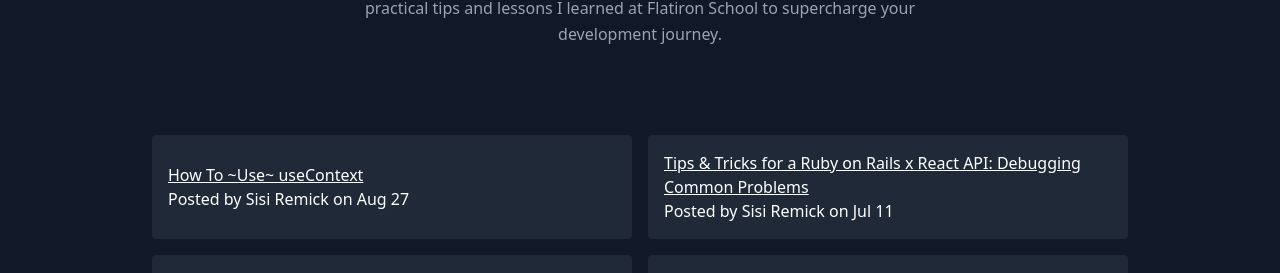
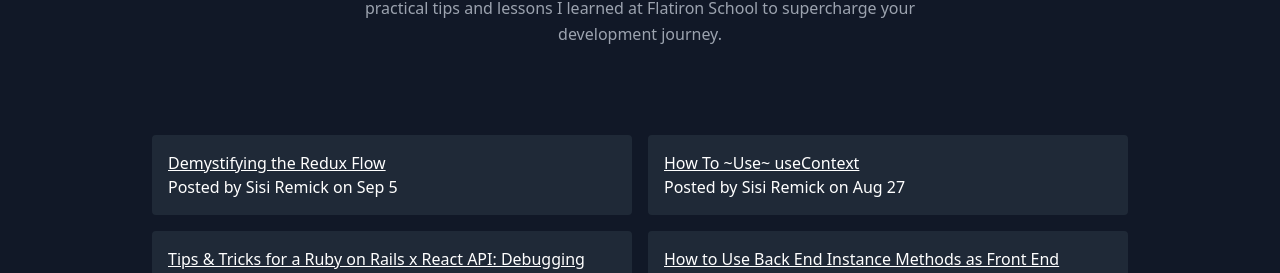
Before and after one commit to remicknsisi/my-digital-portfolio, a React (Create React App) app: page / in a window 1280 px wide. Shown: the part 2777-3050 px from the top of the page. Built offline with nearby package versions, Linux system fonts and the light colour scheme.

Commit message:
added redux blog post

```diff
--- a/src/data.js
+++ b/src/data.js
@@ -60,6 +60,14 @@ export const skills = [
 
 export const blogs = [
   {
+    title: "Demystifying the Redux Flow",
+    author:
+      "Sisi Remick",
+    date:
+      "Sep 5",
+    link: "https://medium.com/@remicknsisi/demystifying-the-redux-flow-21f396904e7e",
+  },
+  {
     title: "How To ~Use~ useContext",
     author:
       "Sisi Remick",
```
